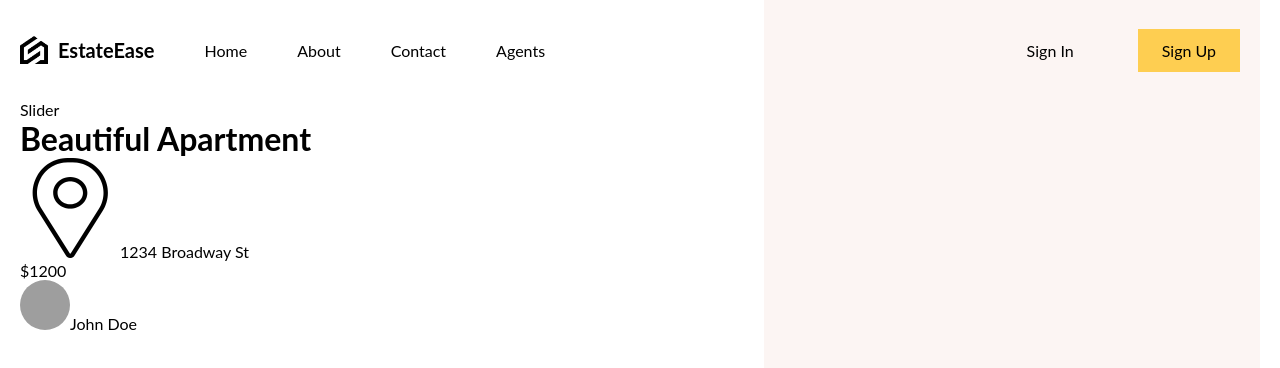
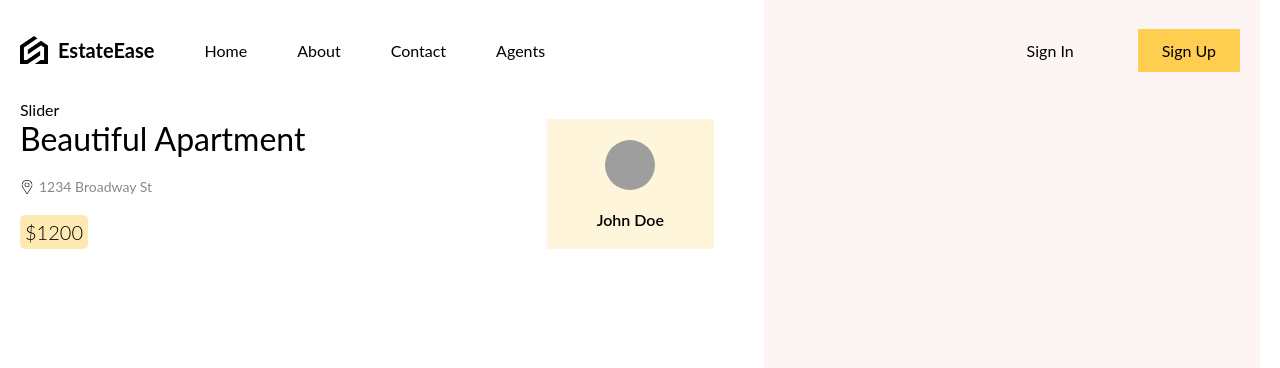
Before and after one commit to Anik0047/estate-ease-ui, a React (Vite) app: page /1 in a window 1280 px wide. Shown: the top 368 px of the page. Built offline with nearby package versions, Linux system fonts and the light colour scheme; grey boxes are pictures that could not be loaded.

Commit message:
single page working

```diff
--- a/src/Routes/SinglePage/SinglePage.scss
+++ b/src/Routes/SinglePage/SinglePage.scss
@@ -10,14 +10,50 @@
 
             .info{
                 .top{
+                    display: flex;
+                    justify-content: space-between;
+
                     .post{
+                        display: flex;
+                        flex-direction: column;
+                        gap: 20px;
+
                         h1{
+                            font-weight: 400;
+                        }
 
+                        .address{
+                            display: flex;
+                            gap: 5px;
+                            align-items: center;
+                            color: #888;
+                            font-size: 14px;
+
+                            img{
+                                width: 14px;
+                                height: 14px;
+                            }
                         }
-                        .address{}
-                        .price{}
+
+                        .price{
+                            padding: 5px;
+                            background-color: rgba(254, 205, 81, 0.438);
+                            border-radius: 5px;
+                            width: max-content;
+                            font-size: 20px;
+                            font-weight: 300;
+                        }
                     }
                     .user{
+                        display: flex;
+                        flex-direction: column;
+                        align-items: center;
+                        justify-content: center;
+                        gap: 20px;
+                        padding: 0 50px;
+                        background-color: rgba(254, 205, 81, 0.209);
+                        font-weight: 600;
+
                         img{
                             width: 50px;
                             height: 50px;
```
Also changed, not shown: src/Routes/SinglePage/SinglePage.jsx (indentation only).
